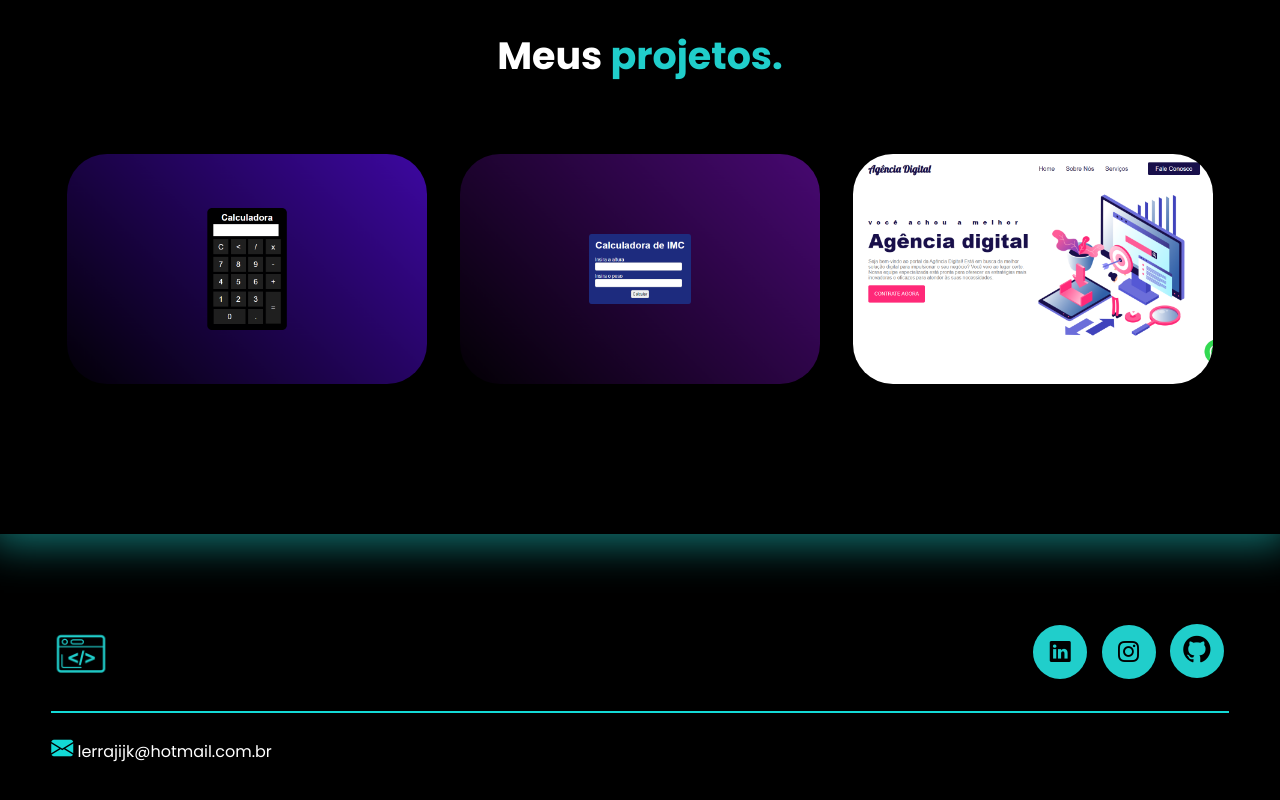
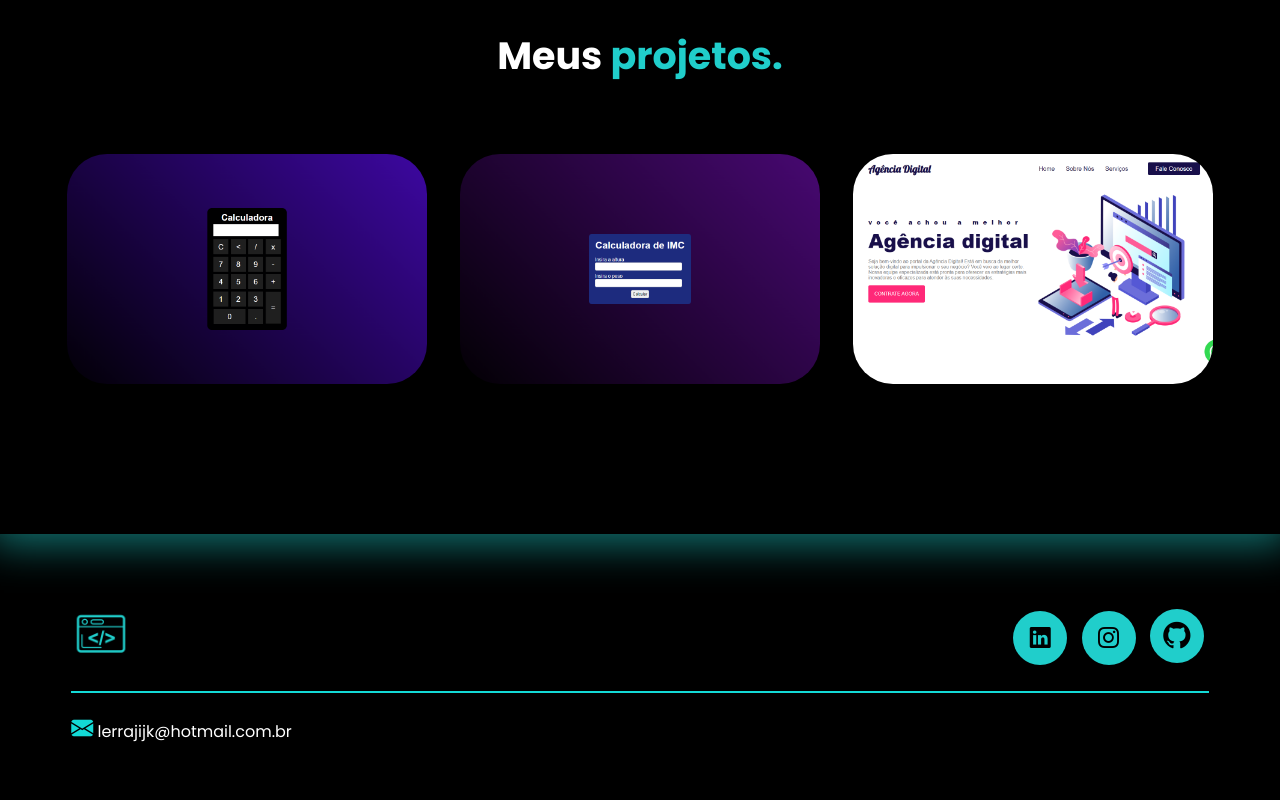
Before and after one commit to Lerraji-Sousa/Portifolio, a plain HTML site: page index.html in a window 1280 px wide. Shown: the part 2897-3697 px from the top of the page. Drawn offline with nearby package versions, Linux system fonts and the light colour scheme.

Commit message:
Rodapé comcertado

```diff
--- a/style.css
+++ b/style.css
@@ -565,31 +565,35 @@ section.portifolio .flex {
 
 /* Estilo do Rodapé */
 
-
 footer {
     padding: 50px 4%;
-
-
+    display: flex;
+    justify-content: center;  /* Centraliza o conteúdo horizontalmente */
+    align-items: center;      /* Centraliza o conteúdo verticalmente */
+    width: 100%;
 }
 
-footer .interface{
-    margin: 20px 0;
+footer .interface {
+    width: 100%;
+    max-width: 1200px;  /* Ajusta o tamanho máximo do conteúdo */
+    padding: 0 20px;    /* Adiciona um padding lateral */
 }
 
-
 footer .flex {
+    display: flex;
     justify-content: space-between;
+    align-items: center;
+    width: 100%;
 }
 
 footer .line-footer {
     padding: 20px 0;
-
+    width: 100%;  /* Garante que a linha ocupe toda a largura */
 }
 
 .borda {
     border-top: 2px solid #13dad6;
 }
-
 
 footer .line-footer p i {
     color: #13dad6;
@@ -599,19 +603,17 @@ footer .line-footer p i {
 footer .line-footer p a {
     color: #fff;
     text-decoration: none;
-
 }
 
-footer .line-footer .flex .logo-footer img{
+footer .line-footer .flex .logo-footer img {
     transition: transform .2s;
     cursor: pointer;
-} /* Defini a transição e a quantidade de segundos */
+}
 
+footer .line-footer .flex .logo-footer:hover img {
+    transform: scale(1.05);
+}
 
-
-footer .line-footer .flex .logo-footer:hover img{
-    transform: scale(1.05);
-} /* Transforma a imagem em uma imagem maior  */
 
 
 
```
